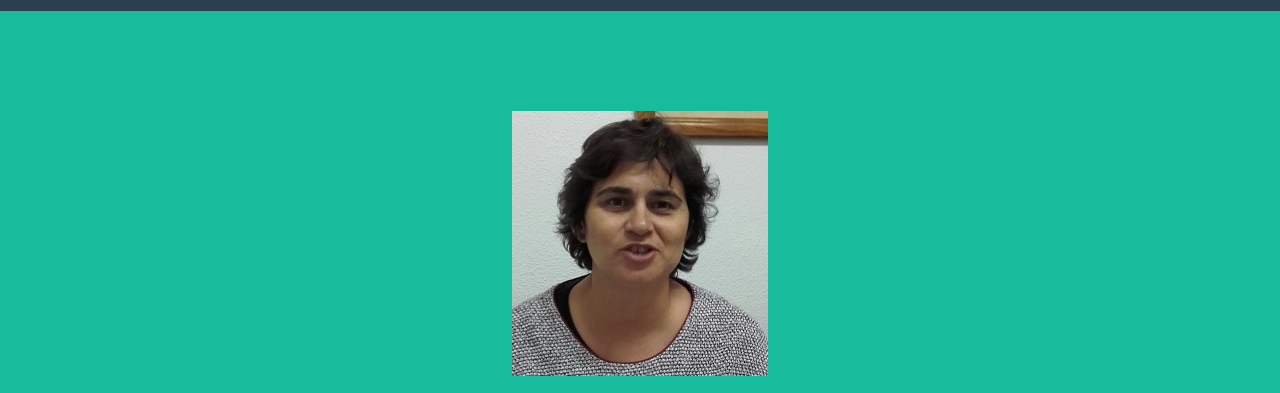
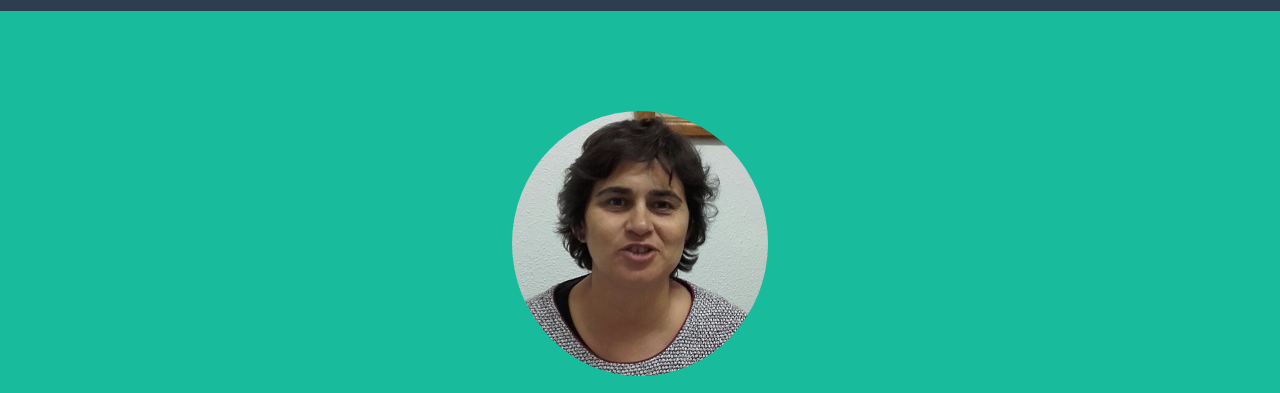
Before and after one commit to DavidPerezAlonso/DavidPerezAlonso.github.io, a website: page index.html in a window 1280 px wide. Shown: the part 89-482 px from the top of the page. Drawn offline with nearby package versions, Linux system fonts and the light colour scheme.

Commit message:
style rounded

```diff
--- a/index.html
+++ b/index.html
@@ -75,7 +75,7 @@
         <div class="container">
             <div class="row">
                 <div class="col-lg-12">
-                    <img class="rounded-circle" src="img/martaisabelperezalonso.jpg" alt="">
+                    <img style="border-radius: 50%;" src="img/martaisabelperezalonso.jpg" alt="">
                     <div class="intro-text">
                         <span class="name">Marta Isabel Pérez Alonso</span>
                         <hr class="star-light">
```
